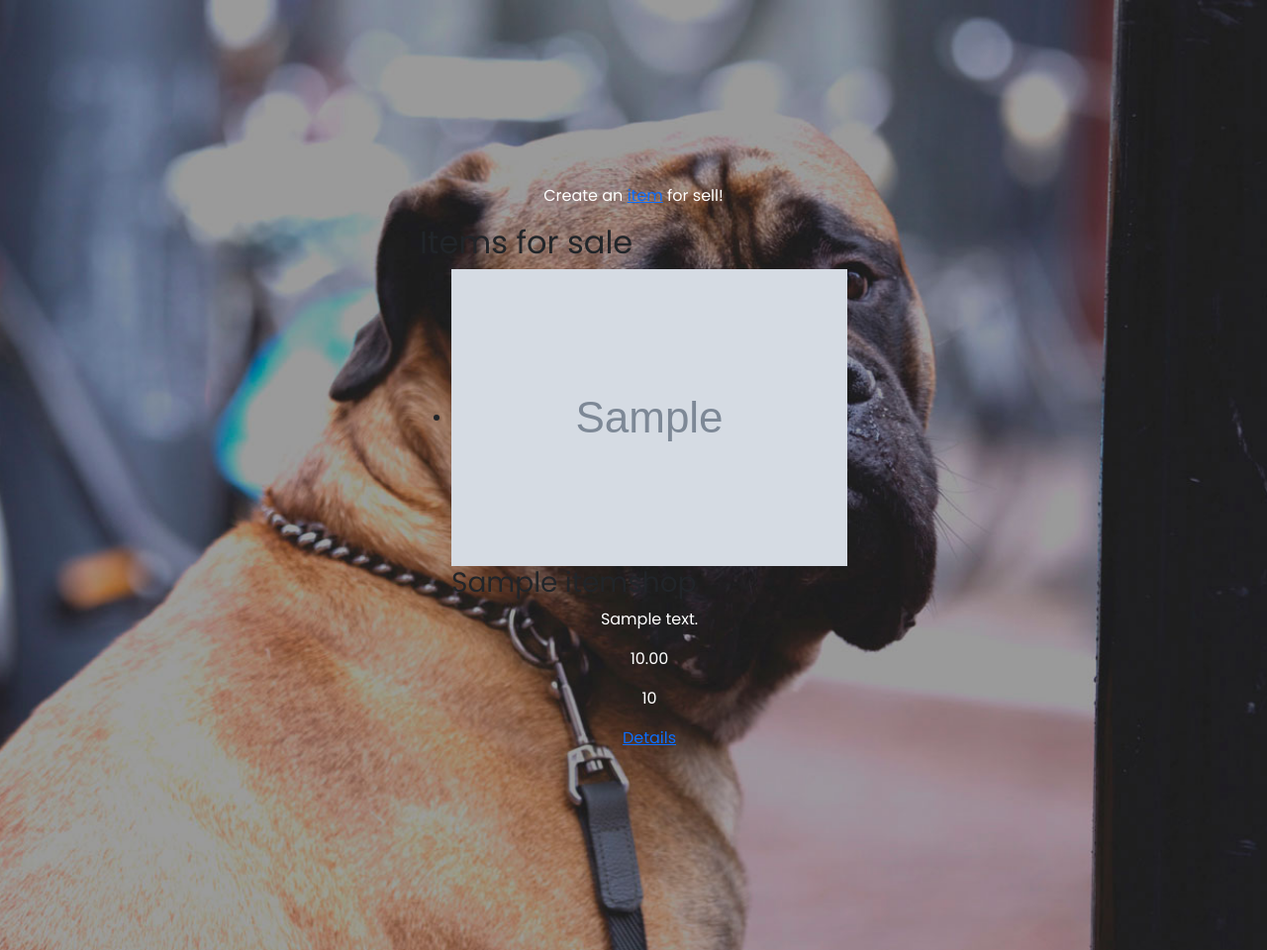
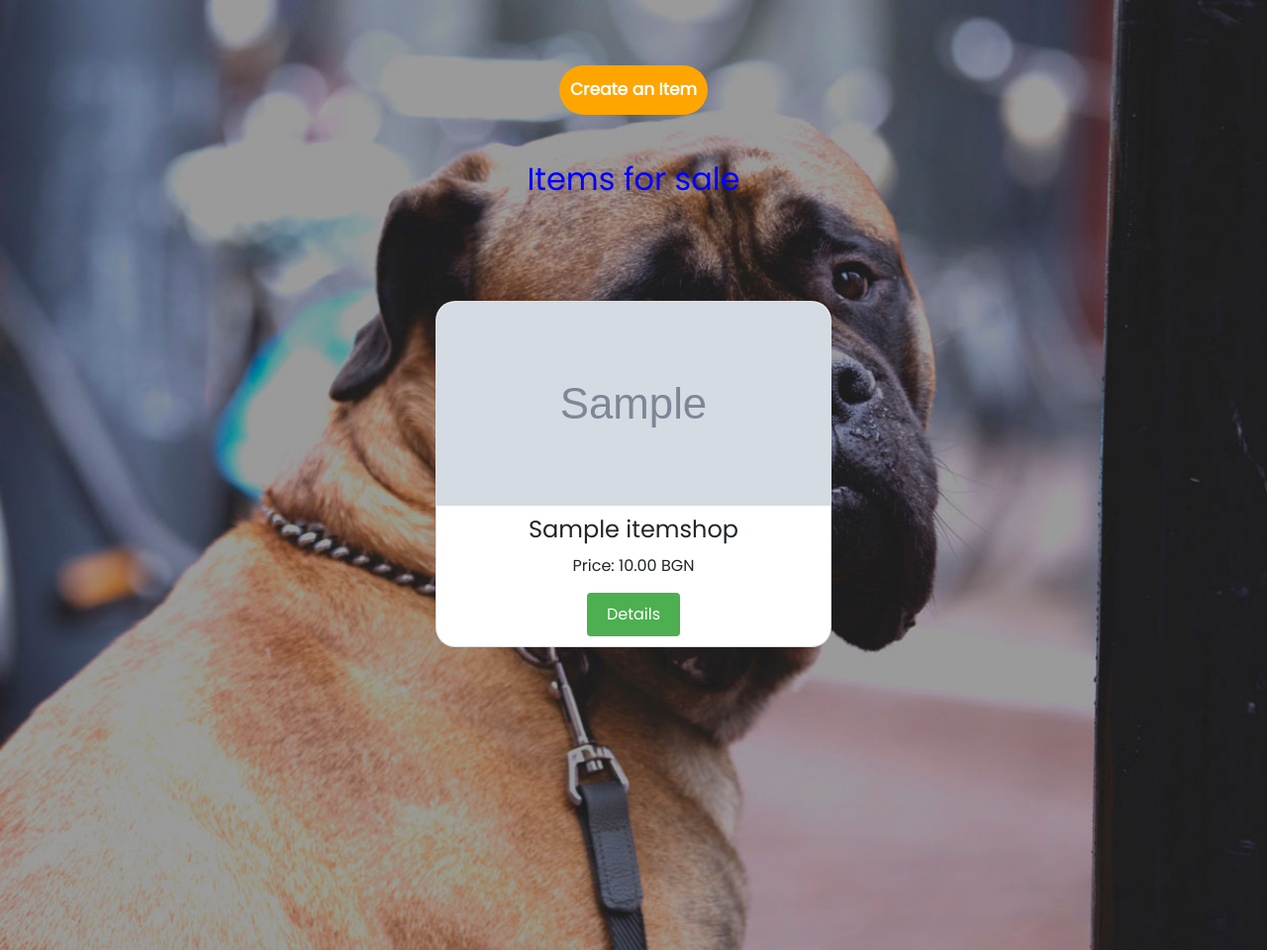
Before and after one commit to D-Lesev/PetsHelp, a Django app: page /petshop/ in a window 1280 px wide. Shown: the part 56-1016 px from the top of the page at 99% size. Run offline with Django 4.2, Linux system fonts and the light colour scheme; a user stored in the database is signed in; tables that the repository leaves empty hold one stand-in row (values such as "Sample post"); grey boxes marked "Sample" are stand-in pictures; some libraries are stand-ins or nearby versions.

Commit message:
more CSS and refactoring of HTML templates

```diff
--- a/accounts/forms.py
+++ b/accounts/forms.py
@@ -29,7 +29,7 @@ class CustomUserCreationForm(UserCreationForm):
             'address': forms.TextInput(attrs={'placeholder': 'Your address'}),
             'age': forms.NumberInput(attrs={'placeholder': 'Your current age'}),
             'pet_owner': forms.CheckboxInput(),
-            'profile_picture': forms.ClearableFileInput(),
+            'profile_picture': forms.ClearableFileInput(attrs={'class': 'profile-pic'}),
         }
 
         labels = {
@@ -39,13 +39,14 @@ class CustomUserCreationForm(UserCreationForm):
             'email': 'Your Email',
             'phone': 'Your phone number',
             'address': 'Current address',
+            'profile_picture': 'No files',
         }
 
     def __init__(self, *args, **kwargs):
         super().__init__(*args, **kwargs)
         self.fields['username'].help_text = None
         self.fields['password1'].help_text = None
-        self.fields['password2'].help_text = 'Enter your password again'
+        self.fields['password2'].help_text = None
 
     def clean(self):
         cleaned_data = super().clean()
--- a/static/css/style.css
+++ b/static/css/style.css
@@ -67,7 +67,7 @@
   display: flex;
   flex-direction: column;
   justify-content: space-evenly;
-  align-items: center; /* Center horizontally */
+  align-items: center;
   background-image: url("../images/collage.jpg");
   background-size: cover;
   background-position: center;
@@ -77,13 +77,13 @@
 }
 
 .main-cover-pic h1, .main-cover-pic p {
-  color: #fff; /* Set text color to white */
-  text-align: center; /* Center text */
+  color: #fff;
+  text-align: center;
 }
 
 .content-main {
   width: 90%;
-  margin: 0px auto;
+  margin: 0 auto;
   display: flex;
   flex-direction: column;
   height: 1000px;
@@ -118,7 +118,7 @@
 
 .button-list li:first-child a {
   font-weight: bold;
-  transition: transform 0.8s, opacity 0.9s;
+  transition: transform 0.8s;
   color: red;
   border: 4px solid darkred;
 }
@@ -126,3 +126,252 @@
 .home-head {
   margin: -90px;
 }
+
+.login-box {
+  display: inline-block;
+  padding: 20px;
+  background-color: rgba(255, 255, 255, 0.3);
+  border-radius: 5px;
+  width: 400px;
+  height: auto;
+  backdrop-filter: blur(3px);
+  text-align: center;
+}
+
+.home-h2,
+.login-box h2 {
+  margin-top: 0;
+  margin-bottom: 20px;
+  font-size: 40px;
+  font-weight: bolder;
+}
+
+.home-h2 {
+  color: #12c2e9;
+}
+
+.login-box input[type="text"],
+.login-box input[type="password"] {
+  width: 100%;
+  padding: 10px;
+  margin-bottom: 10px;
+  border: 1px solid #ccc;
+  border-radius: 4px;
+  color: red;
+}
+
+.login-box button[type="submit"] {
+  width: 100%;
+  padding: 10px;
+  font-size: 16px;
+  background-color: #4CAF50;
+  color: #fff;
+  border: none;
+  border-radius: 4px;
+  cursor: pointer;
+}
+
+.login-box form label {
+  display: block;
+  font-weight: bold;
+  margin-top: 10px;
+  color: aqua;
+  font-size: 20px;
+}
+
+.login-box h1,
+.login-box p {
+  color: darkorange;
+}
+
+.sign-up {
+  display: inline-block;
+  padding: 0 20px 20px;
+  margin-top: 20px;
+  margin-bottom: 20px;
+  background-color: rgba(255, 255, 255, 0.3);
+  border-radius: 5px;
+  width: auto;
+  height: auto;
+  backdrop-filter: blur(3px);
+  text-align: center;
+}
+
+.sign-up form label {
+  display: block;
+  font-weight: normal;
+  margin-top: 10px;
+  color: aqua;
+  font-size: 20px;
+}
+
+.sign-up form input,
+.sign-up form input::placeholder {
+  border-radius: 25px;
+  width: 300px;
+  height: 40px;
+  color: black;
+  font-style: italic;
+  text-align: center;
+  border: none;
+}
+
+.sign-up input[type="checkbox"] {
+    margin-left: 10px;
+    vertical-align: middle;
+    width: 16px;
+    height: 16px;
+}
+
+#id_profile_picture {
+  cursor: pointer;
+  height: 40px;
+  width: 300px;
+  color: red;
+}
+
+.profile-pic button {
+  color: red;
+}
+
+.sign-up button[type="submit"] {
+  width: 100%;
+  padding: 10px;
+  font-size: 16px;
+  background-color: #4CAF50;
+  color: #fff;
+  border: none;
+  border-radius: 24px;
+  cursor: pointer;
+}
+
+.cards {
+  display: flex;
+  flex-direction: column;
+  justify-content: space-between;
+  flex-wrap: wrap;
+}
+
+.card {
+  background: white;
+  border-radius: 20px;
+  width: 400px;
+  height: 350px;
+  display: flex;
+  flex-direction: column;
+  transition: 0.5s ease;
+  margin:30px;
+}
+
+.card:hover {
+  transform: scale(1.15);
+  box-shadow: 5px 5px 15px rgba(0,0,0,0.6);
+}
+
+.img {
+  margin: 0;
+  padding: 0;
+  overflow: hidden;
+}
+
+.img img {
+  width: 100%;
+  height: 100%;
+  object-fit: cover;
+  border-radius: 20px 20px 0 0;
+}
+
+.text {
+  flex-grow: 1;
+  display: flex;
+  flex-direction: column;
+  align-items: center;
+  justify-content: center;
+  padding-top: 0;
+  padding-bottom: 10px;
+  text-align: center;
+  margin-top: 10px;
+}
+
+.text h2 {
+  font-size: 24px;
+  margin-bottom: 10px;
+}
+
+.text ul {
+  list-style-type: none;
+  padding: 0;
+  margin: 0 0 10px;
+}
+
+.text li {
+  margin-bottom: 5px;
+}
+
+.text button {
+  background-color: #4CAF50;
+  color: white;
+  border: none;
+  padding: 10px 20px;
+  text-align: center;
+  text-decoration: none;
+  display: inline-block;
+  font-size: 16px;
+  cursor: pointer;
+  border-radius: 4px;
+}
+
+.text button a {
+  color: white;
+  text-decoration: none;
+}
+
+.text button:hover {
+  background-color: #45a049;
+}
+
+.custom-main {
+  display: flex!important;
+  flex-direction: row!important;
+  justify-content: start!important;
+  gap: 25px!important;
+  padding-top: 20px!important;
+  margin-top: -230px!important;
+  text-align: center;
+  align-items: center;
+}
+
+.main-cover-pic .title {
+  color: blue;
+  margin-top: -230px;
+}
+
+.custom-main h2.title {
+  color: #9ac6ff;
+  font-weight: bolder;
+
+}
+
+.btn-create-item {
+  margin-top: -210px;
+  width: 150px;
+  height: 50px;
+  border-radius: 30px;
+  border: none;
+  font-size: 17px;
+  font-weight: bolder;
+  background-color: orange;
+}
+
+.btn-create-item:hover {
+  background-color: #45a049;
+}
+
+.btn-create-item:hover a {
+  color: red;
+}
+
+.btn-create-item a {
+  text-decoration: none;
+  color: white;
+}
--- a/templates/base.html
+++ b/templates/base.html
@@ -66,6 +66,7 @@
         </div>
     </nav>
 </header>
+
 <main class="main-cover-pic">
 {% block content %}
 {% endblock %}
--- a/templates/home.html
+++ b/templates/home.html
@@ -15,7 +15,7 @@
         </ul>
     <p>For full access, make an <a href="#">account</a> or <a href="#">log in</a></p>
     {% else %}
-        <h2>Welcome back {{ request.user.get_full_name }}</h2>
+        <h2 class="home-h2">Welcome back {{ request.user.get_full_name }}</h2>
 
         <p>View this <a href="{% url 'petshop' %}">Petshop</a></p>
     {% endif %}
--- a/templates/pet_shop.html
+++ b/templates/pet_shop.html
@@ -2,35 +2,32 @@
 {% load static %}
 
 {% block content %}
-    <main>
     {% if user.is_authenticated %}
-            <p>Create an <a href="{% url 'create_petshop' %}">item</a> for sell!</p>
+        <button type="submit" class='btn-create-item'><a href="{% url 'create_petshop' %}">Create an Item</a></button>
     {% endif %}
     {% if itemshop_list %}
-            <h2>Items for sale</h2>
-                <section id="items_sales">
+        <h2 class="title">Items for sale</h2>
+        <div class="custom-main">
+            {% for item in itemshop_list %}
+                <div class="cards">
+                    <div class="card">
+                        <div class="img">
+                            <img src="{{ item.main_photo.url }}" alt="No Photo"/>
+                        </div>
+                        <div class="text">
+                            <h2>
+                                {{ item.title }}
+                            </h2>
                             <ul>
-                        {% for item in itemshop_list %}
-                            <li>
-                                <div class="item_sale">
-                                    <img src="{{ item.main_photo.url }}" alt="No picture available">
-                                    <h3>{{ item.title }}</h3>
-                                    <p class="description">{{ item.description }}</p>
-                                    <p id="price_item">{{ item.price }}</p>
-                                    <p id="quantity_item">{{ item.available_quantity }}</p>
-                                    {% for pic in item.pictures.all %}
-                                        <div class="picture_item_sales">
-                                            <img src="{{ pic.url }}" alt="No picture!">
+                                <li>Price: {{ item.price }} BGN</li>
+                            </ul>
+                            <button><a href="{% url 'details_petshop' item.pk %}">Details</a></button>
+                        </div>
+                    </div>
                 </div>
             {% endfor %}
-                                    <p><a href="{% url 'details_petshop' item.pk %}">Details</a></p>
         </div>
-                            </li>
-                        {% endfor %}
-                    </ul>
-                </section>
     {% else %}
         <h4>There are no items for sale at this moment</h4>
     {% endif %}
-    </main>
 {% endblock %}
```
Also changed, not shown: templates/registration/logged_out.html (+7 -6 lines), templates/registration/login.html (+8 -6 lines), templates/registration/signup.html (+8 -6 lines), media/item_images/2/IMG_20210726_193625.jpg (added). Lines whose indentation alone changed are shown as unchanged.
